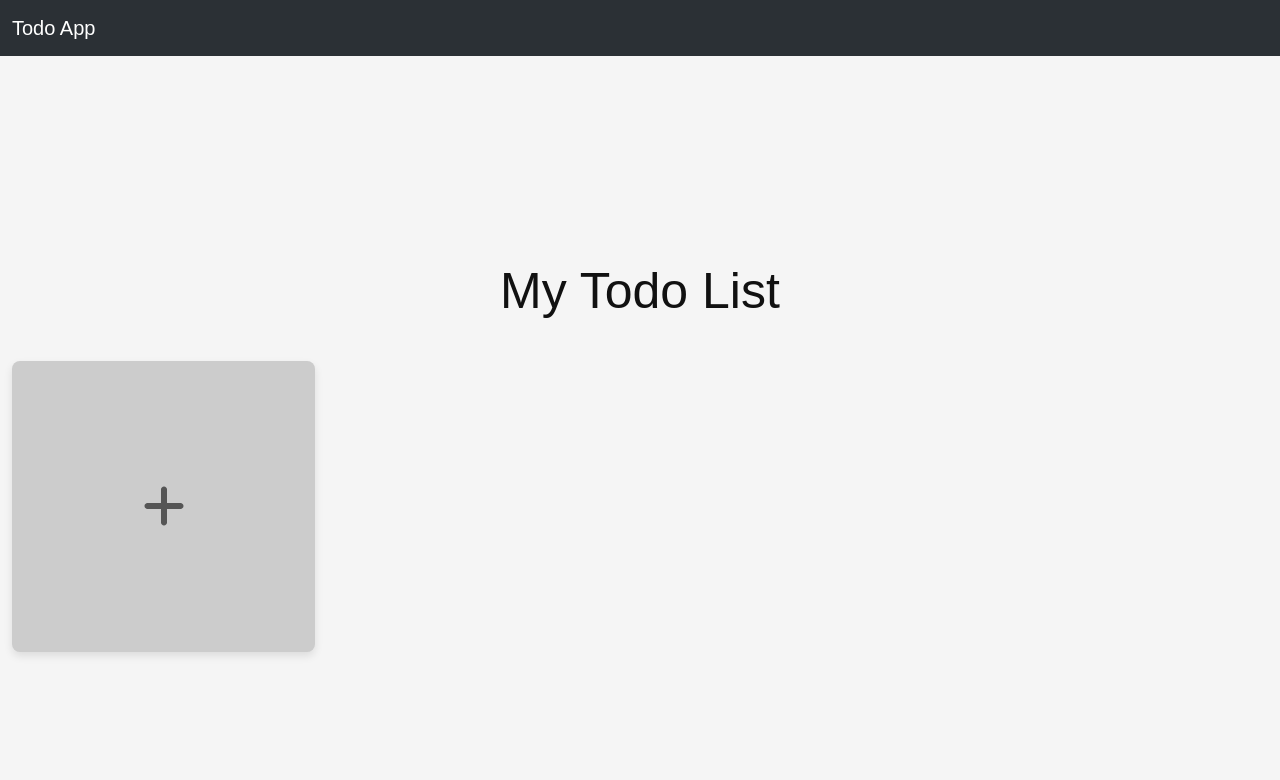
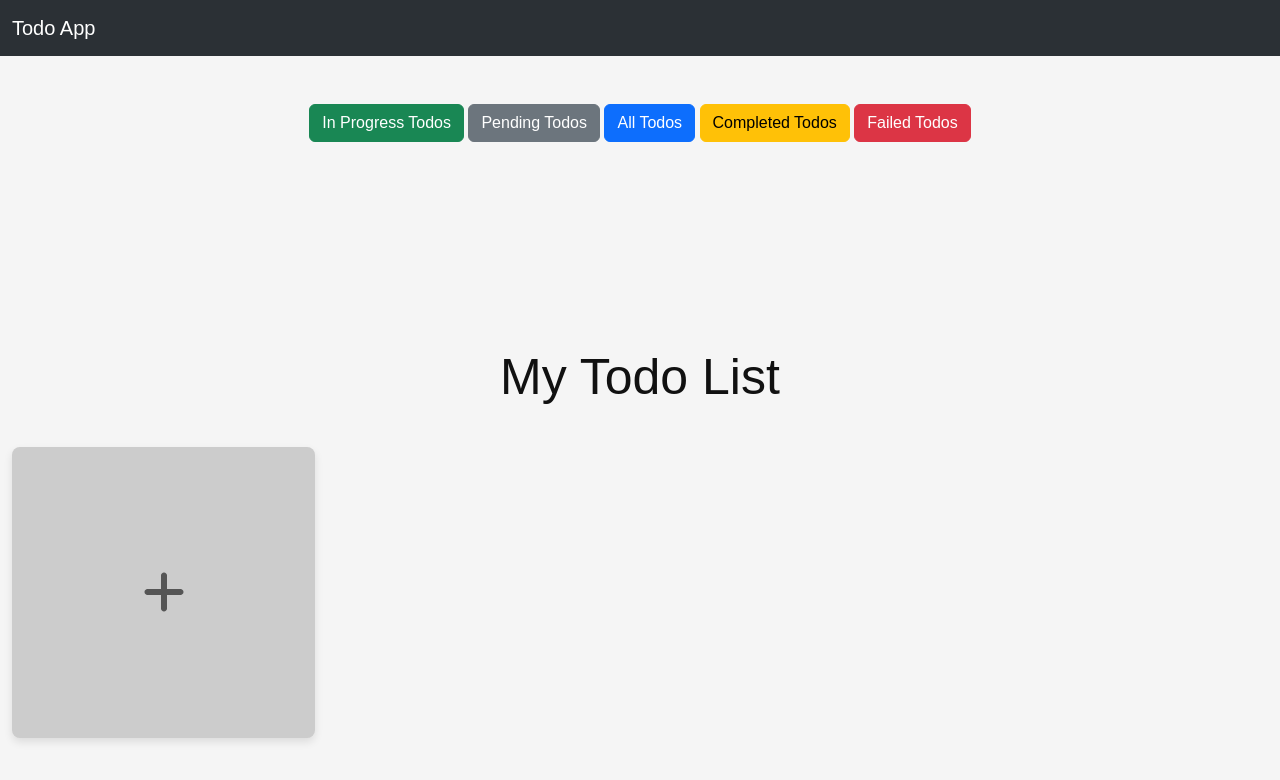
Before and after one commit to shamim7999/Todo, a React (Create React App) app: page / in a window 1280 px wide. Shown: the top 780 px of the page. Built offline with nearby package versions, Linux system fonts and the light colour scheme.

Commit message:
Buttons added

```diff
--- a/src/DNoteForm.js
+++ b/src/DNoteForm.js
@@ -1,7 +1,8 @@
 import React, { useEffect, useState } from "react";
 import { DModal } from "./DModal";
 import Todos from "./components/Todos";
-import CompletedTodos from "./components/CompletedTodos";
+import "bootstrap/dist/css/bootstrap.min.css";
+import { Button } from "react-bootstrap";
 
 const DNoteForm = () => {
   const [todos, setTodos] = useState(
@@ -10,6 +11,8 @@ const DNoteForm = () => {
       : []
   );
 
+  const [viewTodos, setViewTodos] = useState(todos);
+
   const [open, setOpen] = useState(false);
 
   console.log(todos);
@@ -17,11 +20,13 @@ const DNoteForm = () => {
   useEffect(() => {
     console.log("useEffect called");
     localStorage.setItem("todos", JSON.stringify([...todos]));
+    setViewTodos(todos);
   }, [todos]);
 
   const handleNewTodo = (newTodo) => {
     console.log("I am here");
     setTodos([...todos, newTodo]);
+    setViewTodos(todos);
   };
 
   const handleDelete = (id) => {
@@ -47,8 +52,39 @@ const DNoteForm = () => {
     setTodos(updatedTodos);
   };
 
+  const handleShowAllTodos = () => {
+      setViewTodos(todos);
+  }
+
+  const handleShowCompletedTodos = () => {
+      const completedTodos = todos.filter((todo) => todo._status === 'Completed');
+      setViewTodos(completedTodos);
+  }
+
+  const handleShowFailedTodos = () => {
+    const failedTodos = todos.filter((todo) => todo._status === 'Failed');
+    setViewTodos(failedTodos);
+  }
+
+  const handleShowPendingTodos = () => {
+    const pendingTodos = todos.filter((todo) => todo._status === 'Pending');
+    setViewTodos(pendingTodos);
+  }
+
+  const handleShowInProgressTodos = () => {
+    const inProgressTodos = todos.filter((todo) => todo._status === 'In Progress');
+    setViewTodos(inProgressTodos);
+  }
+
   return (
     <div>
+      <div className='text-center mt-5'>
+      <Button variant="success" onClick={handleShowInProgressTodos}>In Progress Todos</Button>{' '}
+        <Button variant="secondary" onClick={handleShowPendingTodos} >Pending Todos</Button>{' '}
+        <Button variant="primary" onClick={handleShowAllTodos}>All Todos</Button>{' '}
+        <Button variant="warning" onClick={handleShowCompletedTodos} >Completed Todos</Button>{' '}
+        <Button variant="danger" onClick={handleShowFailedTodos}>Failed Todos</Button>{' '}
+    </div>
       <DModal
 
         title="Add Todo"
@@ -57,11 +93,10 @@ const DNoteForm = () => {
         handleCloseFromDNoteForm={handleCloseFromDNoteForm}
         handleOpen={handleOpen}
       />
-      {/* <CompletedTodos  /> */}
 
       <Todos
         handleUpdateTodo={handleUpdateTodo}
-        todos={todos}
+        todos={viewTodos}
         handleDelete={handleDelete}
         open={open}
         handleCloseFromDNoteForm={handleCloseFromDNoteForm}
--- a/src/components/Form.js
+++ b/src/components/Form.js
@@ -7,8 +7,8 @@ export default function MyForm({
   handleTodo, myData, isUpdate, handleClose
   }) {
 
-  const [todo, setTodo] = useState(isUpdate? myData : {id: uuidv4(), title: "", description: "", priority: '1', created: new Date(), updated: new Date() });
-  const {id, title, description, priority, created, updated} = todo;
+  const [todo, setTodo] = useState(isUpdate? myData : {id: uuidv4(), title: "", description: "", priority: '1', _status: 'Pending', created: new Date(), updated: new Date() });
+  const {id, title, description, priority, _status, created, updated} = todo;
   console.log('I am in Form');
   const handleChange = (e) => {
     const fieldName = e.target.name;
@@ -30,12 +30,12 @@ export default function MyForm({
     todo.updated = new Date();
     setTodo(todo);
     handleTodo(todo);
-    setTodo({id: uuidv4(), title: "", description: "", priority: '1', created: new Date(), updated: new Date() });
+    setTodo({id: uuidv4(), title: "", description: "", priority: '1', _status: 'Pending', created: new Date(), updated: new Date() });
     handleClose();
   };
 
     const handleReset = () => {
-      setTodo({id: uuidv4(), title: "", description: "", priority: '1', created: new Date(), updated: new Date() });
+      setTodo({id: uuidv4(), title: "", description: "", priority: '1', _status: 'Pending', created: new Date(), updated: new Date() });
     }
     return (
         <>
@@ -49,6 +49,16 @@ export default function MyForm({
           <label htmlFor="description">Description: </label>
           <input type="text" name="description" id="description" value={description} onChange={handleChange} />
         </div>
+
+        <div>
+      <label htmlFor="_status">Status: </label>
+      <select name="_status" id="_status" value={_status} onChange={handleChange}>
+        <option value="Pending">Pending</option>
+        <option value="In Progress">In Progress</option>
+        <option value="Completed">Completed</option>
+        <option value="Failed">Failed</option>
+      </select>
+    </div>
 
         <div>
       <label htmlFor="priority">Priority: </label>
--- a/src/components/Todo.js
+++ b/src/components/Todo.js
@@ -27,6 +27,7 @@ const Todo = ({
       <h1>{todo.title}</h1>
       <h5 textAlign="center">{todo.description}</h5>
       <div style={{ color: "red" }}>Priority: {todo.priority}</div>
+      <div style={{ color: "blue" }}>Status: {todo._status}</div>
       <div>
         <b>Created At - </b>
         {new Date(todo.created).toLocaleString()}
--- a/src/components/Todos.js
+++ b/src/components/Todos.js
@@ -35,7 +35,8 @@ const Todos = ({
 
                 />
               </div>
-            ))}
+            ))
+            }
             <div>
               <CardWithPlus onClick={handleClick} />
             </div>
--- a/src/css/Card-Style.css
+++ b/src/css/Card-Style.css
@@ -33,7 +33,8 @@ h1 {
 .cards {
     display: flex;
     flex-wrap: wrap;
-    justify-content: space-between;
+    gap: 30px;
+    /* justify-content: space-between; */
 }
 
 .card {
@@ -46,6 +47,6 @@ h1 {
     margin-bottom: 20px;
     transition: .3s;
     border: 2px solid transparent;
-    border-left: 10px solid green;
+    border-right: 10px solid green;
     padding-left: 10px;
 }
```
Also changed, not shown: src/components/Buttons.js (added, +14 -0 lines).
